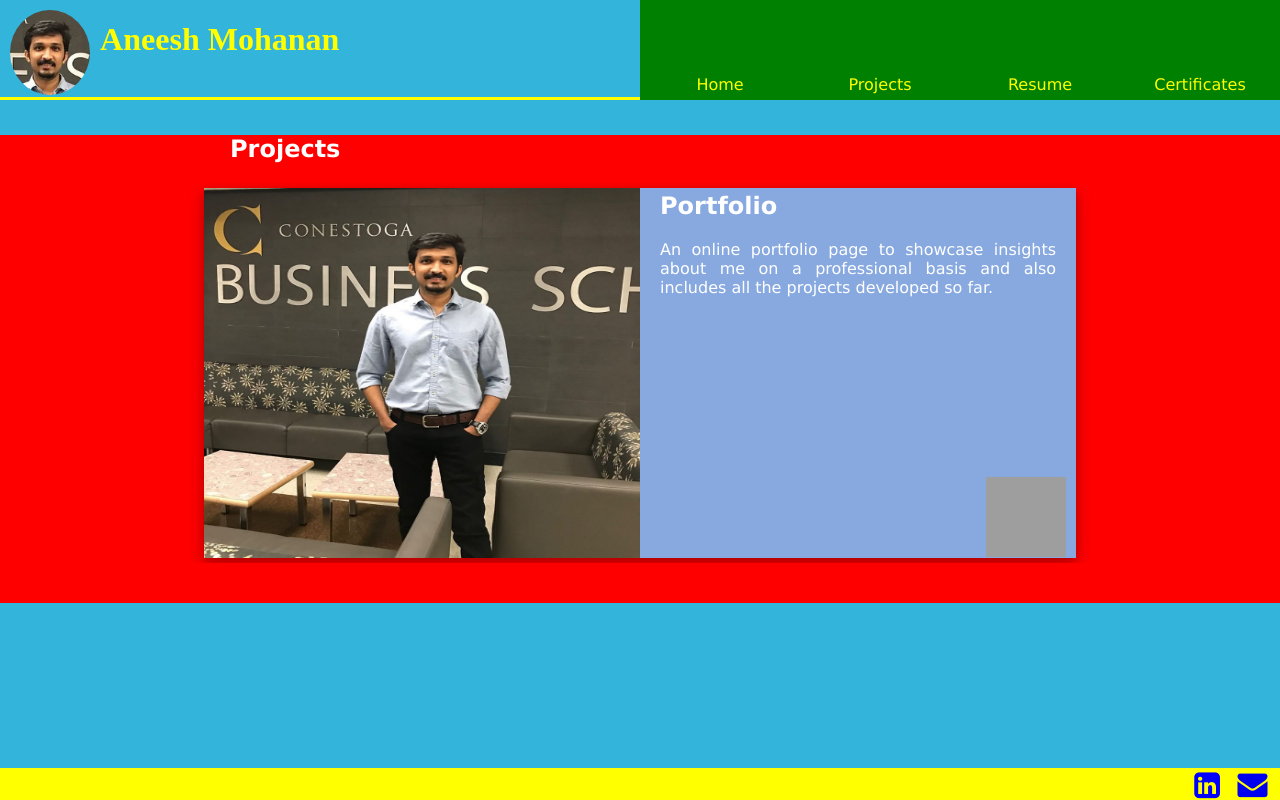
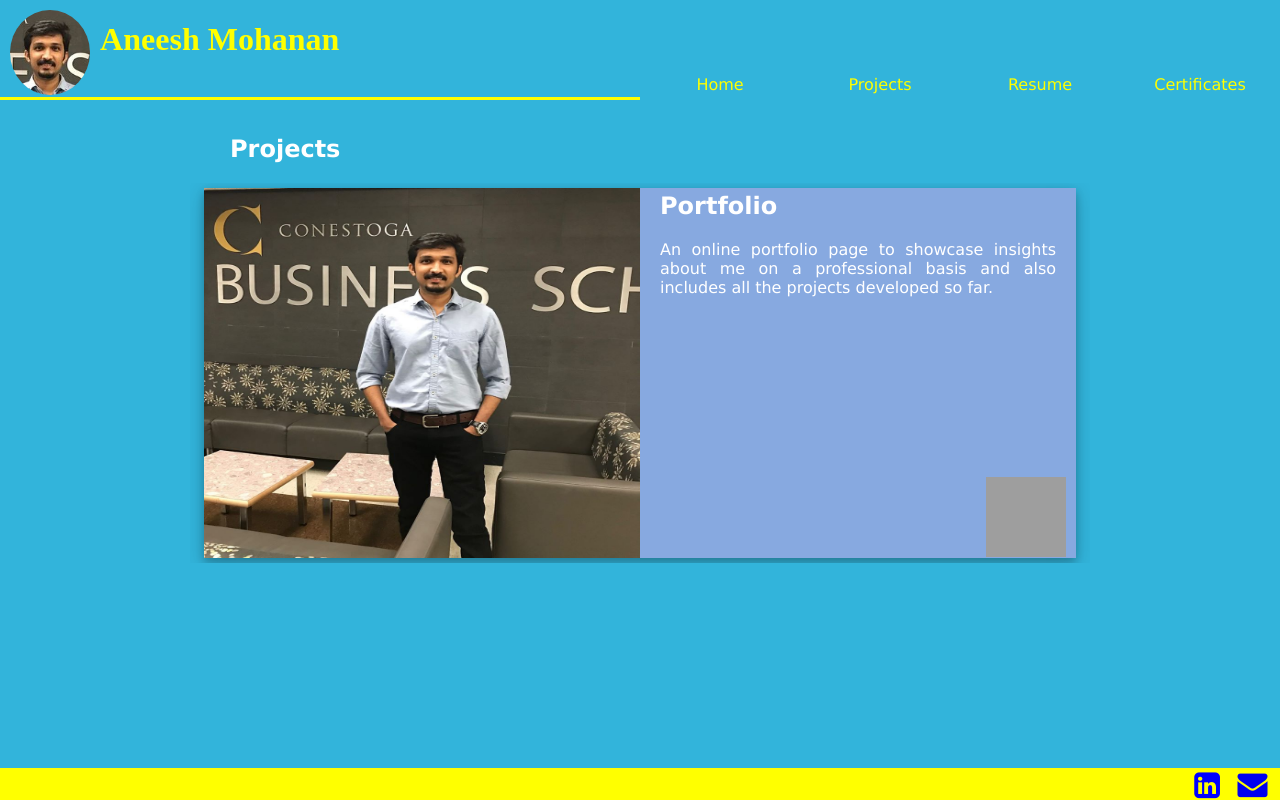
Before and after one commit to aneesh-mohanan/Online-Profile, a Django app: page /projects in a window 1280 px wide. Run offline with Django 3.2, Linux system fonts and the light colour scheme; some web fonts are replaced; grey boxes are pictures that could not be loaded.

Commit message:
response issue to an extend

```diff
--- a/portfolio/templates/certificates.html
+++ b/portfolio/templates/certificates.html
@@ -6,7 +6,7 @@
 margin: auto;
 margin-top: 10px;
 width: 100%;
-  height: auto;
+height: 100%;
 padding-left: 0px;
 padding-right: 0px;
 padding-bottom: 0px;
--- a/portfolio/templates/index.html
+++ b/portfolio/templates/index.html
@@ -70,6 +70,7 @@ body, html {
   right: 0;
 }
 
+
     </style>
 </head>
 <body>
--- a/portfolio/templates/projects.html
+++ b/portfolio/templates/projects.html
@@ -27,8 +27,8 @@ padding-top: 4px;
  display: block;
  width: 98%;
  height: 100%;
- overflow: hidden;
-box-shadow: 0 4px 8px 0 rgba(0, 0, 0, 0.2), 0 6px 20px 0 rgba(0, 0, 0, 0.19);
+ overflow: scrol;
+ box-shadow: 0 4px 8px 0 rgba(0, 0, 0, 0.2), 0 6px 20px 0 rgba(0, 0, 0, 0.19);
 }
 
 .project-image {
@@ -57,6 +57,7 @@ box-shadow: 0 4px 8px 0 rgba(0, 0, 0, 0.2), 0 6px 20px 0 rgba(0, 0, 0, 0.19);
 }
 
 .icon{
+  position: relative;
   float: right;
   margin-top: 160px;
   margin-right: 10px;
--- a/portfolio/templates/resume.html
+++ b/portfolio/templates/resume.html
@@ -22,7 +22,8 @@
 <div class="resume-section">
     <h2 class="resume-tittle">My resume</h2>
     {%load static %}
-    <iframe src="{% static 'pdf files/Aneesh Mohanan.pdf' %}#toolbar=0" width="80%" height="1000px" style="display:block;margin:auto;margin-bottom:20px;">
+    <iframe src="{% static 'pdf files/Aneesh Mohanan.pdf' %}#toolbar=0" width="80%" height="1000px"
+            style="display:block;margin:auto;margin-bottom:20px;">
     </iframe>
 </div>
 {% endblock %}
--- a/templates/new_base.html
+++ b/templates/new_base.html
@@ -101,7 +101,7 @@ p {
 /* Style the top navigation bar */
 .topnav {
   overflow: auto;
-  background-color: green;
+  background-color: #32b4db;
   padding-top: 70px;
   margin: 0px;
   height: 60px;
@@ -135,7 +135,7 @@ text-decoration: underline;
   height: 100%;
   padding: 40px;
   padding-top: 0px;
-  background-color: red;
+  background-color: #32b4db;
 }
 
 
@@ -188,13 +188,15 @@ text-decoration: underline;
   }
 }
 
+
+
     </style>
 </head>
 <body>
 <!-- Dividing header to two parts-->
 <div class="header-section">
     <div class="header">
-       {%load static %}
+        {%load static %}
         <img class="profile-picture" src="{% static 'images/profile-photo.jpg' %}">
         <h1 class="profile-name">Aneesh Mohanan</h1>
     </div>
@@ -207,7 +209,6 @@ text-decoration: underline;
 </div>
 
 
-
 <div class="content">
     {% block content %}
     {% endblock %}
@@ -215,7 +216,8 @@ text-decoration: underline;
 
 <div class="footer">
     <a href="mailto:aneeshcm18@gmail.com" class="fa fa-envelope"></a>
-    <a href="https://www.linkedin.com/in/aneeshmohanan/" class="fa fa-linkedin-square" style="padding-top:1px;font-size:30px;color:blue;width:34px;"></a>
+    <a href="https://www.linkedin.com/in/aneeshmohanan/" class="fa fa-linkedin-square"
+       style="padding-top:1px;font-size:30px;color:blue;width:34px;"></a>
 </div>
 
 </body>
```
Also changed, not shown: portfolio/templates/home.html (+10 -5 lines). Lines whose indentation alone changed are shown as unchanged.
